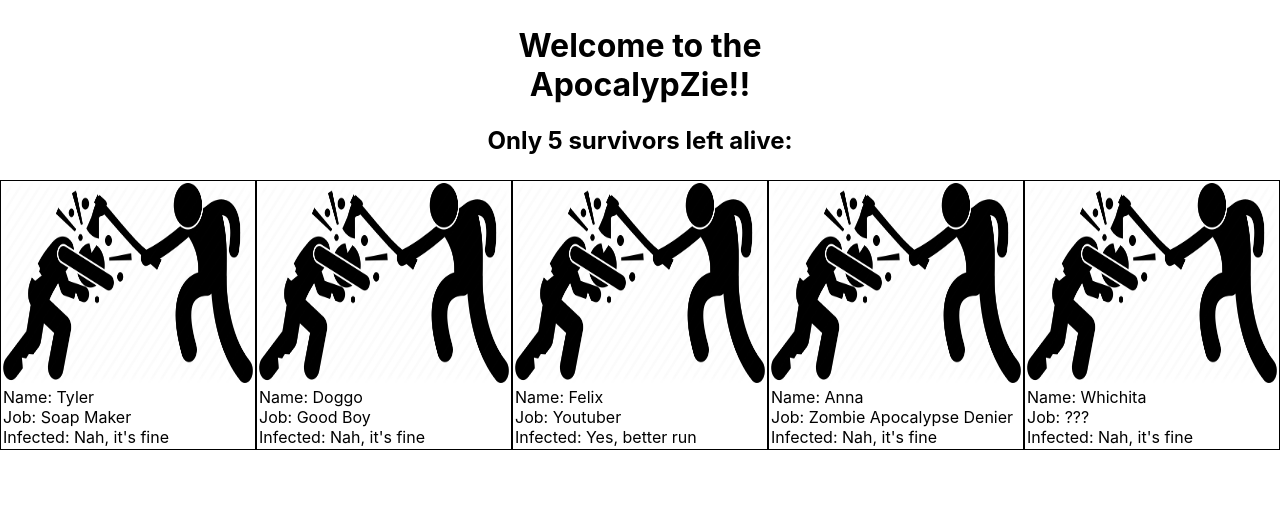
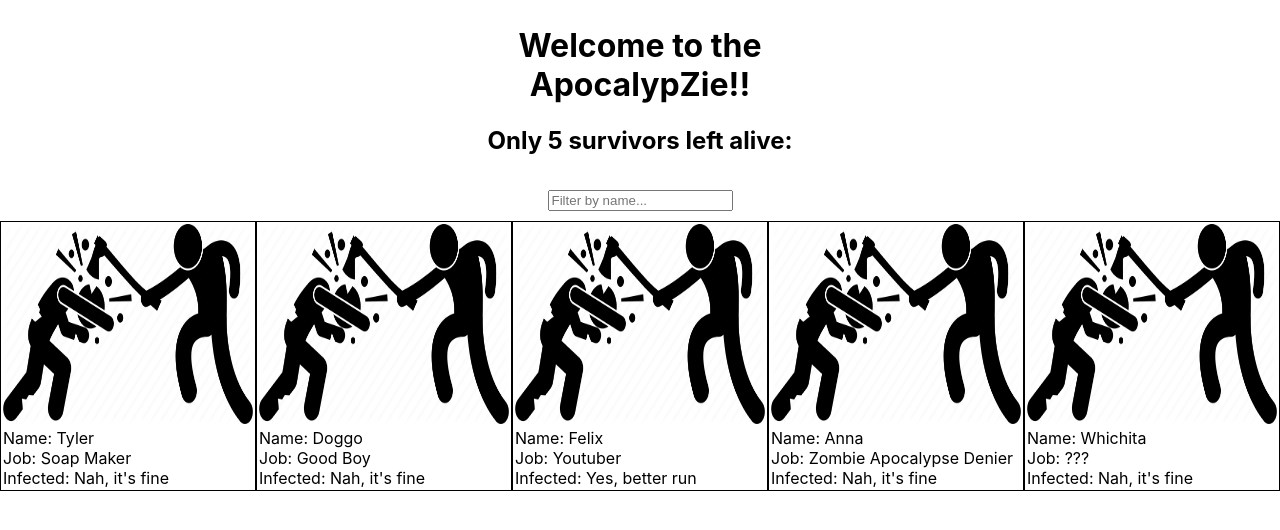
Before and after one commit to davifurtado/apocalypzie, a React (Create React App) app: page / in a window 1280 px wide. Shown: the top 530 px of the page. Built offline with nearby package versions, Linux system fonts and the light colour scheme.

Commit message:
created filter for survivors in survivors list

```diff
--- a/src/containers/survivorsList/SurvivorsList.js
+++ b/src/containers/survivorsList/SurvivorsList.js
@@ -1,21 +1,30 @@
-import React, { useContext } from 'react';
+import React, { useContext, useState } from 'react';
 import { SurvivorContext } from '../../contexts/SurvivorContext';
 import SurvivorCard from '../../components/survivorCard/SurvivorCard';
 import './survivors-list.css';
 
 const SurvivorList = () => {
     const { survivors } = useContext(SurvivorContext);
-
+    const [filter, setFilter] = useState('')
     return (
+        <div>
+            <div className="survivors-list-filter">
+                <input
+                    type="text"
+                    placeholder="Filter by name..."
+                    onChange={(e) => setFilter(e.target.value)}
+                />
+            </div>
             <div className="survivors-list-container">
                 {
-                survivors.map((obj) => {
+                    survivors.filter(e => filter ? e.name?.toUpperCase().includes(filter.toUpperCase()) : true).map((obj) => {
                         return (
                             <SurvivorCard survivor={obj} />
                         )
                     })
                 }
             </div>
+        </div>
     )
 }
 
--- a/src/containers/survivorsList/survivors-list.css
+++ b/src/containers/survivorsList/survivors-list.css
@@ -3,3 +3,9 @@
     flex-wrap: wrap;
     justify-content: center;
 }
+
+.survivors-list-filter {
+    display: flex;
+    justify-content: center;
+    margin: 10px;
+}
```
Lines whose indentation alone changed are shown as unchanged.
